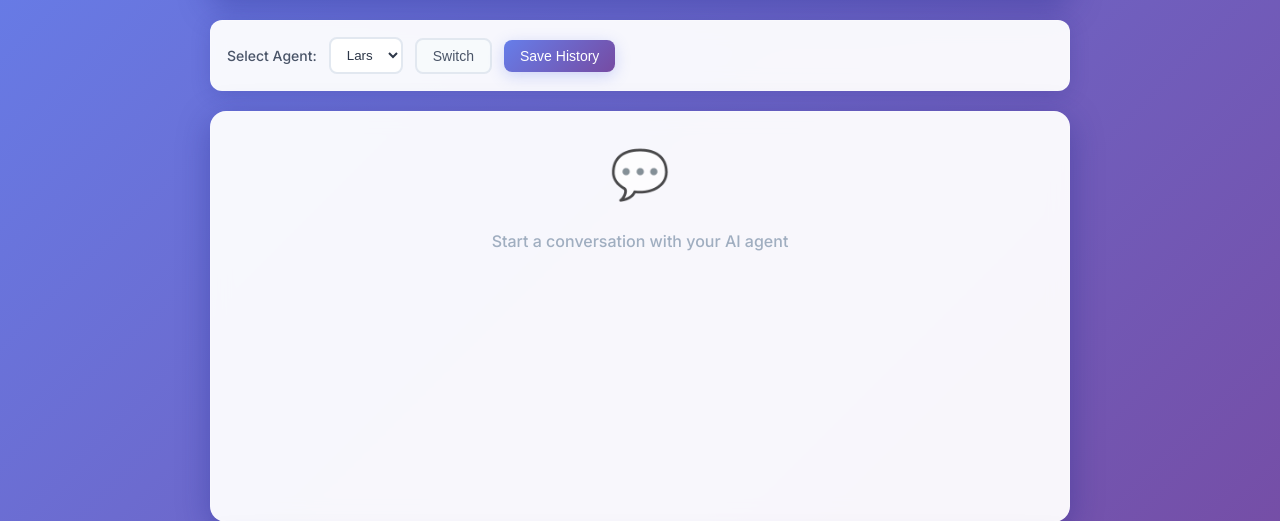
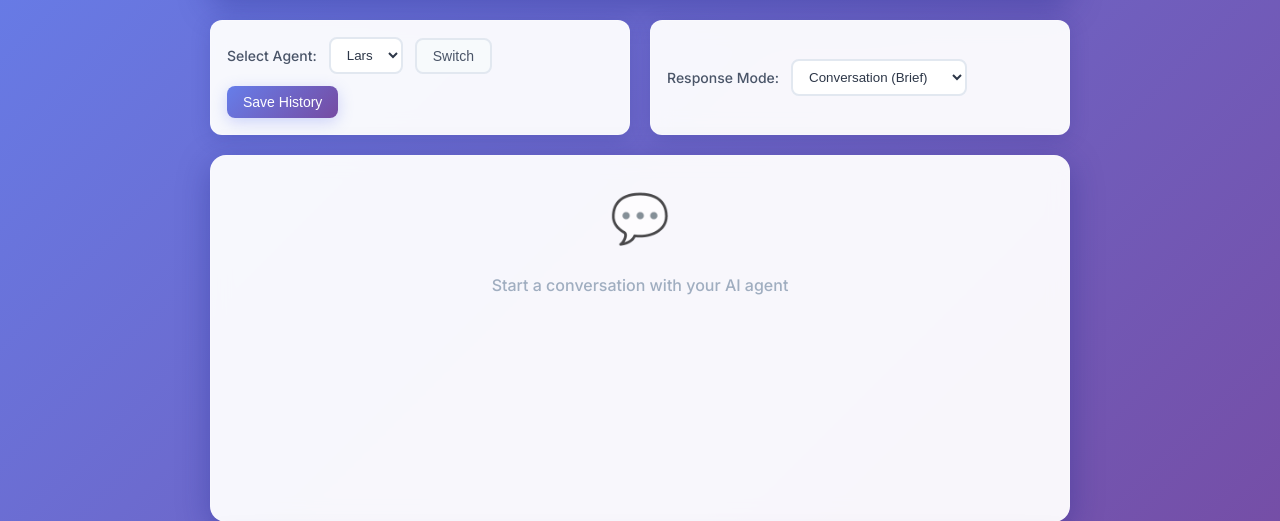
Before and after one commit to mateolarreaferro/AugTwins, a Flask app: page / in a window 1280 px wide. Shown: the part 148-669 px from the top of the page. Run offline with Flask 3, Linux system fonts and the light colour scheme.

Commit message:
conversation mode

```diff
--- a/agents/Lars/lars.py
+++ b/agents/Lars/lars.py
@@ -192,7 +192,7 @@ class Lars(ProfileAgent):
                 print(f"[Lars] Error loading memories: {e}")
                 self._memories_loaded = True  # Don't keep trying
 
-    def generate_response(self, user_msg: str, *, model: str = "gpt-4o-mini") -> str:
+    def generate_response(self, user_msg: str, *, model: str = "gpt-4o-mini", mode: str = "conversation") -> str:
         """Generate response using Lars' specific style and Mem0 memories."""
         # Memories are loaded during app startup, no need for lazy loading
 
@@ -216,6 +216,7 @@ class Lars(ProfileAgent):
             graph_info=graph_info,
             model=model,
             temperature=0.8,
+            mode=mode,
         )
 
         # Note: We don't automatically store conversations in memory anymore
--- a/app.py
+++ b/app.py
@@ -131,13 +131,14 @@ def chat():
 
     data = request.get_json()
     message = data.get('message', '').strip()
+    mode = data.get('mode', 'conversation')  # Default to conversation mode
 
     if not message:
         return jsonify({'error': 'No message provided'}), 400
 
     try:
-        # Generate response
-        reply = current_agent.generate_response(message)
+        # Generate response with mode
+        reply = current_agent.generate_response(message, mode=mode)
 
         # Add to conversation history
         conversation_entry = {
--- a/static/css/style.css
+++ b/static/css/style.css
@@ -62,9 +62,12 @@ body {
 /* Controls */
 .controls {
     margin-bottom: 20px;
+    display: flex;
+    gap: 20px;
+    flex-wrap: wrap;
 }
 
-.agent-selector {
+.agent-selector, .mode-selector {
     background: rgba(255, 255, 255, 0.95);
     backdrop-filter: blur(10px);
     border-radius: 12px;
@@ -75,9 +78,11 @@ body {
     align-items: center;
     gap: 12px;
     flex-wrap: wrap;
+    flex: 1;
+    min-width: 250px;
 }
 
-.agent-selector label {
+.agent-selector label, .mode-selector label {
     font-weight: 500;
     color: #4a5568;
     white-space: nowrap;
--- a/static/js/chat.js
+++ b/static/js/chat.js
@@ -99,10 +99,14 @@ class ChatInterface {
         this.showTypingIndicator();
 
         try {
+            const mode = document.getElementById('modeSelect').value;
             const response = await fetch('/chat', {
                 method: 'POST',
                 headers: { 'Content-Type': 'application/json' },
-                body: JSON.stringify({ message: message })
+                body: JSON.stringify({
+                    message: message,
+                    mode: mode
+                })
             });
 
             const data = await response.json();
--- a/templates/index.html
+++ b/templates/index.html
@@ -23,6 +23,13 @@
                 <button onclick="switchAgent()" class="btn btn-secondary">Switch</button>
                 <button onclick="saveConversation()" class="btn btn-primary">Save History</button>
             </div>
+            <div class="mode-selector">
+                <label for="modeSelect">Response Mode:</label>
+                <select id="modeSelect" class="select-dropdown">
+                    <option value="conversation">Conversation (Brief)</option>
+                    <option value="storytelling">Storytelling (Detailed)</option>
+                </select>
+            </div>
         </div>
 
         <div id="chatContainer" class="chat-container">
```
Also changed, not shown: core/utterance_utils.py (+19 -8 lines).
